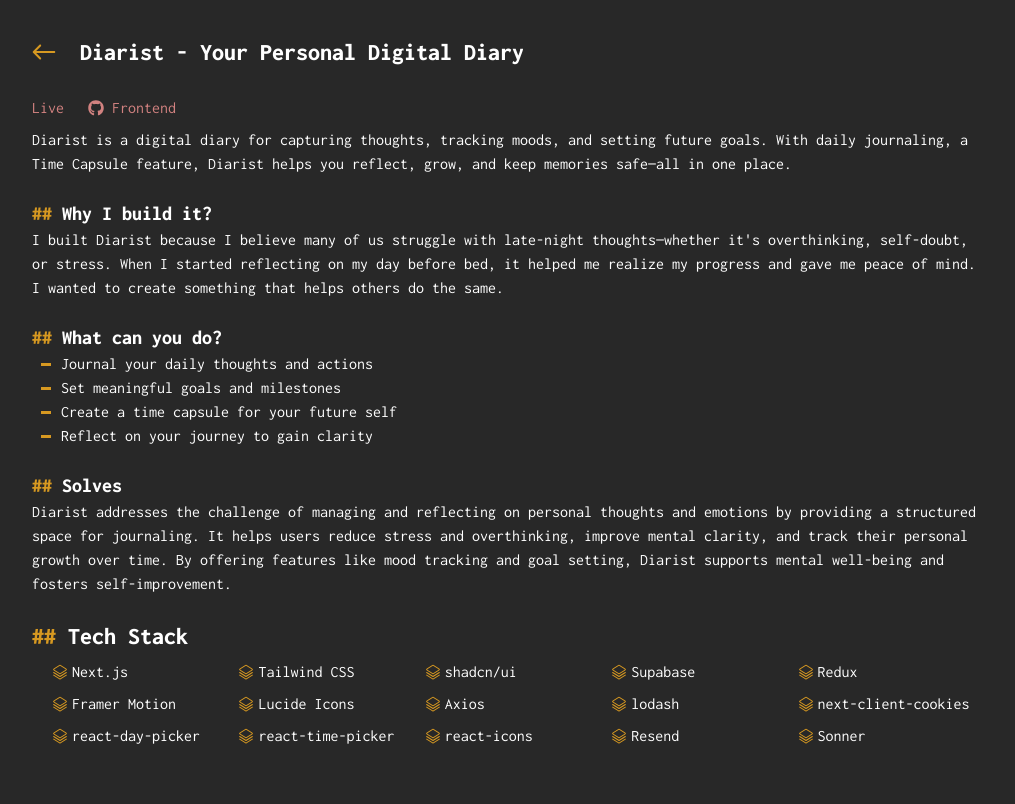
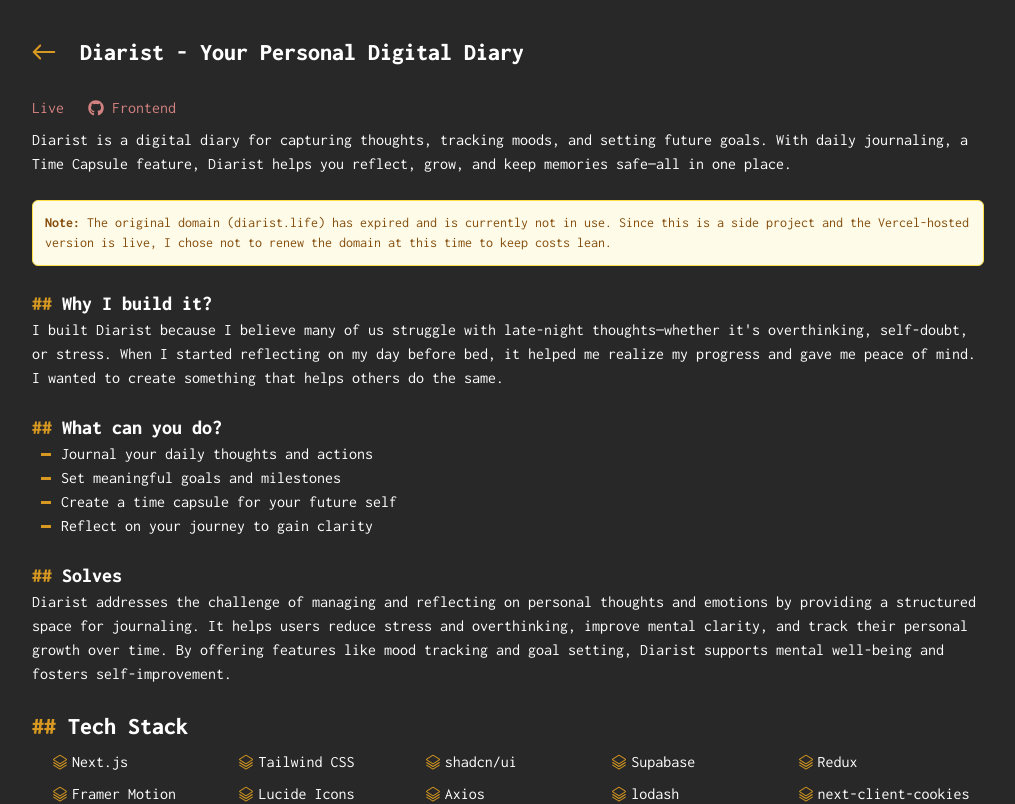
Before and after one commit to Koushik1311/portfolio, a Next.js app: page /project/diarist in a window 1280 px wide. Shown: the top 804 px of the page, without its empty margins (132-1147 px from the left). Built offline with nearby package versions, Linux system fonts and the light colour scheme.

Commit message:
Add special note display to ProjectPage and update project data
- Implemented conditional rendering for a special note in the ProjectPage component.
- Commented out the specialNote field in the project data for UnoriaVerse.

```diff
--- a/app/project/[id]/page.tsx
+++ b/app/project/[id]/page.tsx
@@ -61,6 +61,12 @@
           {/* <SectionHeader>## Description</SectionHeader> */}
           <p className="list-none mt-2">{project.description}</p>
 
+          {project.specialNote && (
+            <div className="bg-yellow-50 p-3 mt-6 rounded-md border border-yellow-300 text-yellow-800 text-sm">
+              <strong>Note:</strong> {project.specialNote}
+            </div>
+          )}
+
           {/* Why */}
           <h2 className="text-xl font-extrabold mt-6">
             <span className="text-[#D79921]">## </span>
--- a/constants/projects.ts
+++ b/constants/projects.ts
@@ -10,6 +10,7 @@
     tags: ["Published", "AI", "Indie Project"],
     description:
       "UnoriaVerse is a quote-based emotional support app powered by AI. It uses real-time mood detection and contextual emotional feedback to provide comforting, inspiring, or thoughtful messages tailored to your current state.",
+    // specialNote: "",
     why: "The goal was to explore how AI can provide gentle, human-like emotional support in a lightweight and accessible way — especially for indie creators and individuals going through tough days.",
     cando: [
       "Detect user mood via prompt",
```
